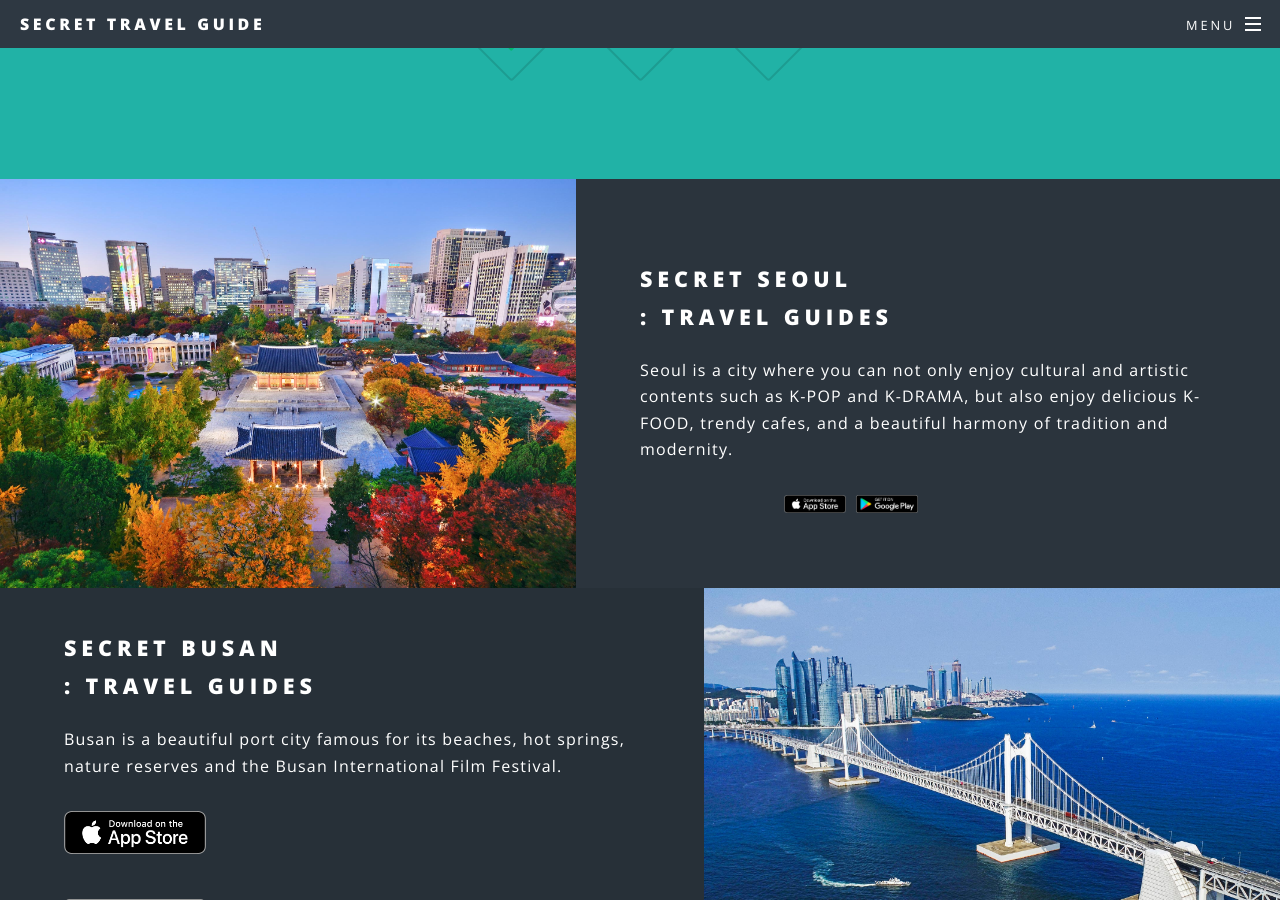
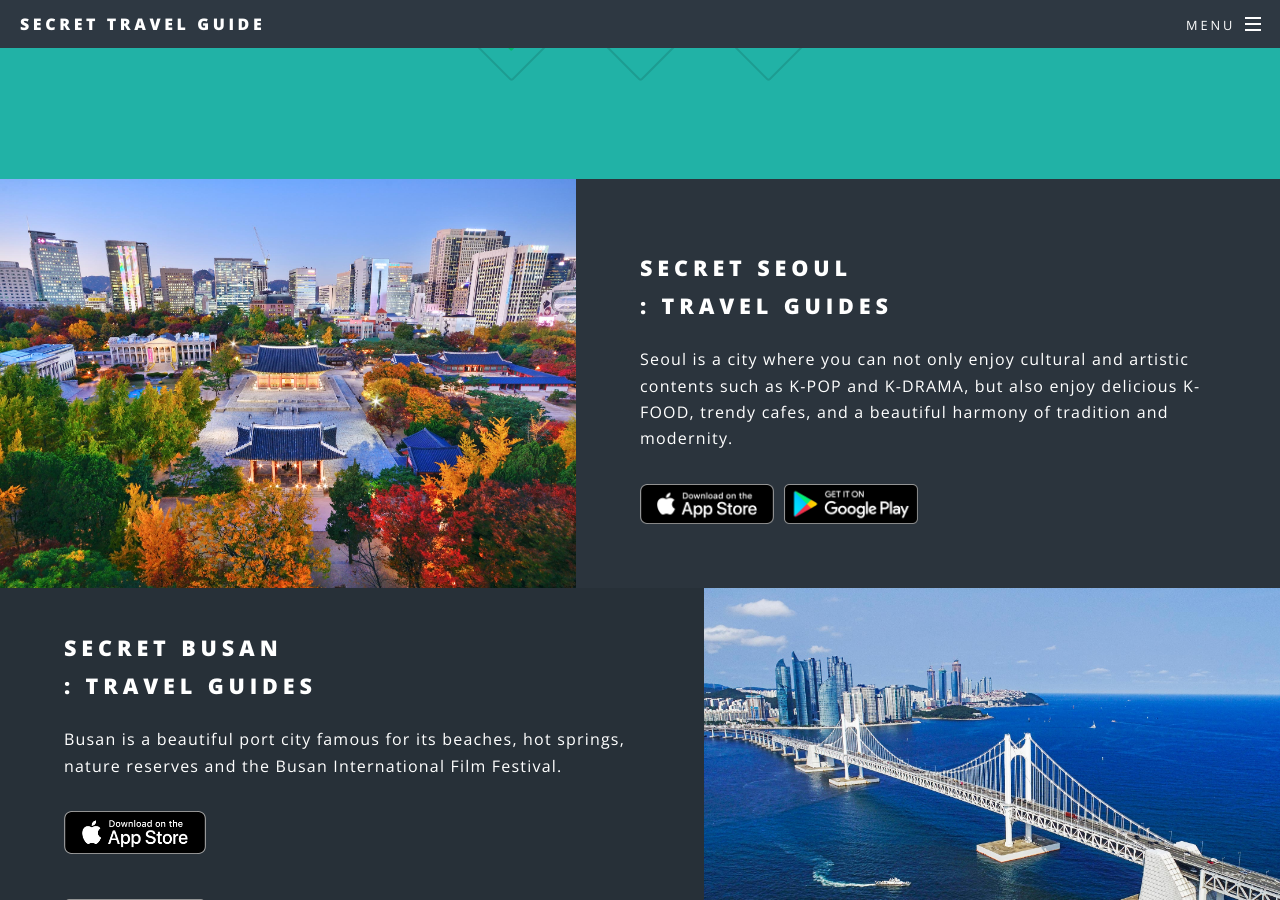
Before and after one commit to inansung/secret.github.io, a Jekyll site: the page built from index.html, in a window 1280 px wide and 900 px high, scrolled down 1242 px. Built offline with Jekyll 4.4.1, drawn with Linux system fonts in a browser that asks for light colours.

Commit message:
Update index.html

```diff
--- a/index.html
+++ b/index.html
@@ -40,11 +40,11 @@ layout: landing
 								: Travel Guides</h2>
 								<p>Seoul is a city where you can not only enjoy cultural and artistic contents such as K-POP and K-DRAMA, but also enjoy delicious K-FOOD, trendy cafes, and a beautiful harmony of tradition and modernity. </p>
 
-								<div style="width:50%; display: flex; margin: 10px auto;">
-								<div style="width:25%; border:0px solid; flex:1;">
+								<div style="width:100%; display: flex; margin: 10px auto;">
+								<div style="width:25%; border:0px yellow solid; flex:1;">
 									<a href="https://apps.apple.com/us/app/yourkorea-seoul/id1637598369" target="_blank"><img src="images/appstore_badge_original.png" alt="" style="width:calc(100% - 10px); border:0px solid; float:left; margin:0 15px 15px 0;" /></a>
 								</div>
-								<div style="width:25%; border:0px solid; flex:1;">
+								<div style="width:25%; border:0px yellow solid; flex:1;">
 									<a href="https://play.google.com/store/apps/details?id=net.yourkorea.seoul&hl=ko&gl=US" target="_blank"><img src="images/googleplay_badge_original.png" alt="" style="width:calc(100% - 10px); border:0px solid; float:left; margin:0 15px 15px 0;" /></a>
 								</div>
 								<div style="width:25%; border:0px solid; flex:1;">
```
